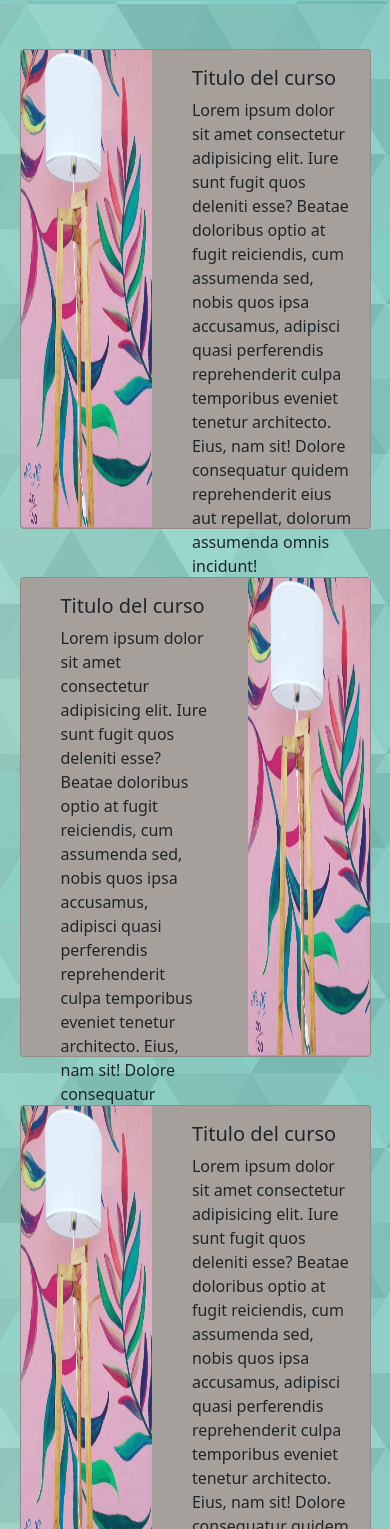
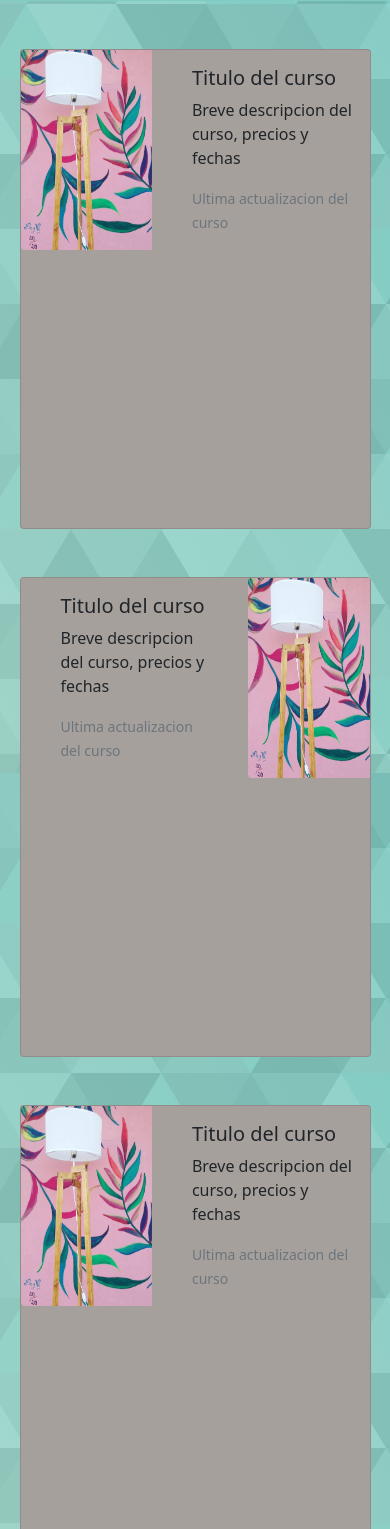
Before and after one commit to FranGFrau/Proyecto-Web, a website: page decotexil.html in a window 390 px wide. Shown: the part 71-1600 px from the top of the page. Drawn offline with nearby package versions, Linux system fonts and the light colour scheme.

Commit message:
574px media querie agregado completamente

```diff
--- a/decotexil.html
+++ b/decotexil.html
@@ -92,7 +92,7 @@
             <div class="col">
               <div class="card-body">
                 <h5 class="card-title">Titulo del curso</h5>
-                <p class="card-text">Lorem ipsum dolor sit amet consectetur adipisicing elit. Iure sunt fugit quos deleniti esse? Beatae doloribus optio at fugit reiciendis, cum assumenda sed, nobis quos ipsa accusamus, adipisci quasi perferendis reprehenderit culpa temporibus eveniet tenetur architecto. Eius, nam sit! Dolore consequatur quidem reprehenderit eius aut repellat, dolorum assumenda omnis incidunt!</p>
+                <p class="card-text">Breve descripcion del curso, precios y fechas</p>
                 <p class="card-text"><small class="text-muted">Ultima actualizacion del curso</small></p>
               </div>
             </div>
@@ -109,7 +109,7 @@
             <div class="col">
               <div class="card-body">
                 <h5 class="card-title">Titulo del curso</h5>
-                <p class="card-text">Lorem ipsum dolor sit amet consectetur adipisicing elit. Iure sunt fugit quos deleniti esse? Beatae doloribus optio at fugit reiciendis, cum assumenda sed, nobis quos ipsa accusamus, adipisci quasi perferendis reprehenderit culpa temporibus eveniet tenetur architecto. Eius, nam sit! Dolore consequatur quidem reprehenderit eius aut repellat, dolorum assumenda omnis incidunt!</p>
+                <p class="card-text">Breve descripcion del curso, precios y fechas</p>
                 <p class="card-text"><small class="text-muted">Ultima actualizacion del curso</small></p>
               </div>
             </div>
@@ -126,7 +126,7 @@
             <div class="col">
               <div class="card-body">
                 <h5 class="card-title">Titulo del curso</h5>
-                <p class="card-text">Lorem ipsum dolor sit amet consectetur adipisicing elit. Iure sunt fugit quos deleniti esse? Beatae doloribus optio at fugit reiciendis, cum assumenda sed, nobis quos ipsa accusamus, adipisci quasi perferendis reprehenderit culpa temporibus eveniet tenetur architecto. Eius, nam sit! Dolore consequatur quidem reprehenderit eius aut repellat, dolorum assumenda omnis incidunt!</p>
+                <p class="card-text">Breve descripcion del curso, precios y fechas</p>
                 <p class="card-text"><small class="text-muted">Ultima actualizacion del curso</small></p>
               </div>
             </div>
--- a/scss/_mediaQueries.scss
+++ b/scss/_mediaQueries.scss
@@ -12,6 +12,9 @@
     align-items: center;
   }
   /*cursos*/
+  .imgSobreMi {
+    width: 360px;
+  }
   /*productos*/
   .productos__cards {
     flex-direction: column;
```
Also changed, not shown: css/styles.css, 1 other file.
